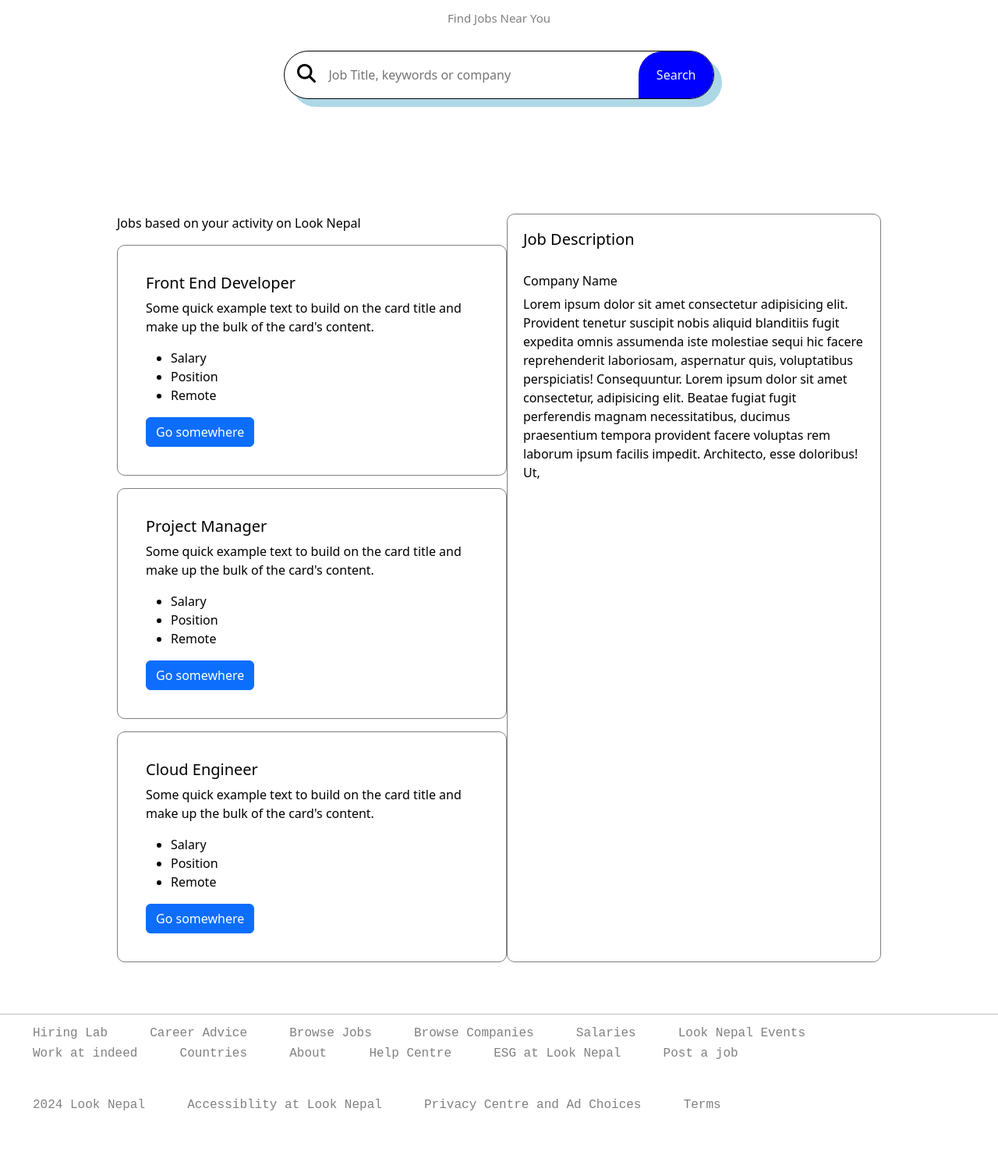
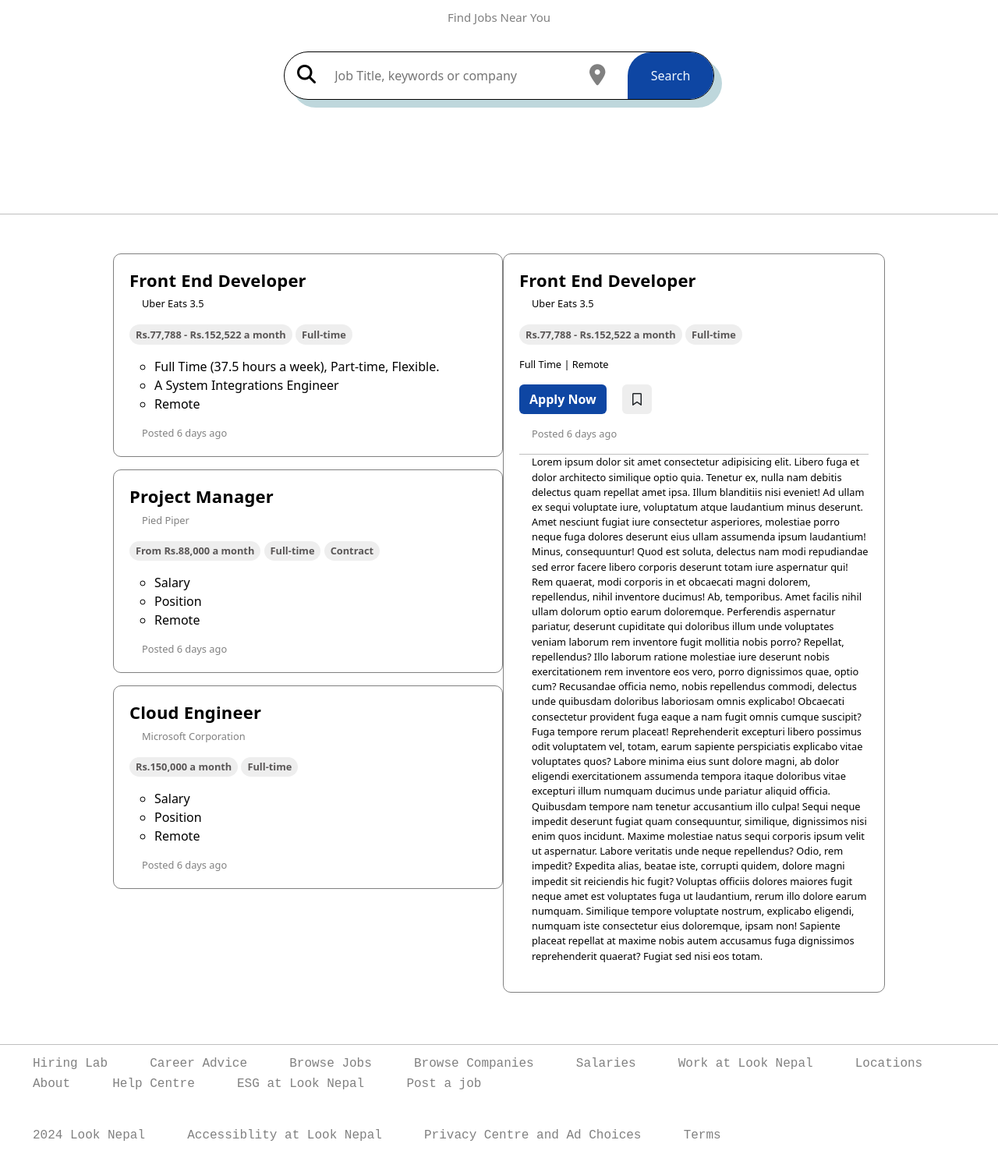
Before and after one commit to Bipin797/Look-Nepal-Main, a plain HTML site: page index.html in a window 1280 px wide. Shown: the part 375-1869 px from the top of the page at 78% size. Before the commit the page ends 1830 px from the top, so only its background shows below. Drawn offline with nearby package versions, Linux system fonts and the light colour scheme; a web font is replaced by a local one.

Commit message:
Add files via upload

```diff
--- a/index.html
+++ b/index.html
@@ -8,6 +8,10 @@
     <link rel="preconnect" href="https://fonts.gstatic.com" crossorigin />
     <link
       href="https://fonts.googleapis.com/css2?family=Montserrat:ital,wght@0,100..900;1,100..900&display=swap"
+      rel="stylesheet"
+    />
+    <link
+      href="https://fonts.googleapis.com/css2?family=Montserrat+Alternates:ital,wght@0,100;0,200;0,300;0,400;0,500;0,600;0,700;0,800;0,900;1,100;1,200;1,300;1,400;1,500;1,600;1,700;1,800;1,900&family=MuseoModerno:ital,wght@0,100..900;1,100..900&display=swap"
       rel="stylesheet"
     />
     <!-- Bootstrap -->
@@ -32,49 +36,6 @@
     ></script>
   </head>
   <body>
-    <!-- NAV BAR -->
-    <!-- <div class="nav"> -->
-    <!-- <nav class="navbar navbar-expand-lg bg-body-tertiary">
-      <div class="left-nav-section">
-        <div class="container-fluid">
-          <a class="navbar-brand" href="#">Jobs Nepal</a>
-          <button
-            class="navbar-toggler"
-            type="button"
-            data-bs-toggle="collapse"
-            data-bs-target="#navbarSupportedContent"
-            aria-controls="navbarSupportedContent"
-            aria-expanded="false"
-            aria-label="Toggle navigation"
-          >
-            <span class="navbar-toggler-icon"></span>
-          </button>
-          <div class="collapse navbar-collapse" id="navbarSupportedContent">
-            <ul class="navbar-nav me-auto mb-2 mb-lg-0">
-              <li class="nav-item">
-                <a class="nav-link active" aria-current="page" href="#">Home</a>
-              </li>
-              <li class="nav-item">
-                <a class="nav-link" href="#">Company Reviews</a>
-              </li>
-              <li class="nav-item">
-                <a class="nav-link" aria-current="page" href="#"
-                  >Search Salary</a
-                >
-              </li>
-            </ul>
-          </div>
-        </div>
-      </div>
-      <div class="right-nav-section">
-        <div>
-          <a href="">Sign In</a>
-        </div>
-        <div class="vrt-line"></div>
-        <div><a href="">Employers / Post Jobs</a></div>
-      </div>
-    </nav> -->
-    <!-- </div> -->
     <div class="nav-div">
       <nav class="navbar navbar-expand-lg bg-body-tertiary">
         <div class="container-fluid">
@@ -99,12 +60,12 @@
                 <a class="nav-link" href="#">Company Reviews</a>
               </li>
               <li class="nav-item">
-                <a class="nav-link" aria-current="page">Search Salary</a>
+                <a class="nav-link" href="#">Search Salary</a>
               </li>
             </ul>
             <div class="right-nav-section">
               <div>
-                <a href="" style="color: rgb(28, 28, 172); font-weight: 600"
+                <a href="/signIn.html" style="color: #0e46a3; font-weight: 600"
                   >Sign In</a
                 >
               </div>
@@ -119,12 +80,13 @@
     <!-- MIDDLE SECTION -->
     <div class="main">
       <div class="search-block">
-        <div class="jobs-nepal-div">
+        <div class="look-nepal-div">
           <p>Looking for a Job?</p>
         </div>
         <div class="find-jobs-div">
           <p class="find-jobs-para">Find Jobs Near You</p>
         </div>
+
         <!-- Search Box -->
         <div class="search-box">
           <div><i class="fa-solid fa-magnifying-glass search-icon"></i></div>
@@ -135,100 +97,157 @@
               class="border-0 shadow-none"
             />
           </div>
+          <div class="location-icon-div">
+            <!-- <p style="font-size: 0.7rem">Location</p> -->
+            <i class="fa-solid fa-location-dot location-icon"></i>
+          </div>
           <div class="search-button-div">
             <button type="button" class="search-button">Search</button>
           </div>
         </div>
 
-        <div
+        <!-- <div
           class="components-base-control__field caf-afe-fb-ba-aeecf-1t5ousf ej5x27r3"
-        ></div>
+        ></div> -->
       </div>
     </div>
+    <hr class="job-list-hr" />
 
     <!-- JOB LISTS -->
 
     <div class="job-lists">
       <div class="cards">
-        <p>Jobs based on your activity on Look Nepal</p>
+        <!-- <p>Jobs based on your activity on Look Nepal</p> -->
         <div class="card">
           <div class="card-body">
             <h5 class="card-title">Front End Developer</h5>
-            <p class="card-text">
-              Some quick example text to build on the card title and make up the
-              bulk of the card's content.
-            </p>
+            <p class="card-company">Uber Eats 3.5</p>
+            <div class="job-feature-box">
+              <p class="feature-salary">Rs.77,788 - Rs.152,522 a month</p>
+            </div>
+            <div class="job-feature-box">
+              <p class="feature-type">Full-time</p>
+            </div>
+            <ul>
+              <li>Full Time (37.5 hours a week), Part-time, Flexible.</li>
+              <li>A System Integrations Engineer</li>
+              <li>Remote</li>
+            </ul>
+            <p class="card-text">Posted 6 days ago</p>
+          </div>
+        </div>
+        <div class="card">
+          <div class="card-body">
+            <h5 class="card-title">Project Manager</h5>
+            <p class="card-text">Pied Piper</p>
+            <div class="job-feature-box">
+              <p class="feature-salary">From Rs.88,000 a month</p>
+            </div>
+            <div class="job-feature-box">
+              <p class="feature-type">Full-time</p>
+            </div>
+            <div class="job-feature-box">
+              <p class="feature-type">Contract</p>
+            </div>
             <ul>
               <li>Salary</li>
               <li>Position</li>
               <li>Remote</li>
             </ul>
-            <a href="#" class="btn btn-primary">Go somewhere</a>
+            <p class="card-text">Posted 6 days ago</p>
           </div>
         </div>
         <div class="card">
           <div class="card-body">
-            <h5 class="card-title">Project Manager</h5>
-            <p class="card-text">
-              Some quick example text to build on the card title and make up the
-              bulk of the card's content.
-            </p>
+            <h5 class="card-title">Cloud Engineer</h5>
+            <p class="card-text">Microsoft Corporation</p>
+            <div class="job-feature-box">
+              <p class="feature-salary">Rs.150,000 a month</p>
+            </div>
+            <div class="job-feature-box">
+              <p class="feature-type">Full-time</p>
+            </div>
             <ul>
               <li>Salary</li>
               <li>Position</li>
               <li>Remote</li>
             </ul>
-            <a href="#" class="btn btn-primary">Go somewhere</a>
-          </div>
-        </div>
-        <div class="card">
-          <div class="card-body">
-            <h5 class="card-title">Cloud Engineer</h5>
-            <p class="card-text">
-              Some quick example text to build on the card title and make up the
-              bulk of the card's content.
-            </p>
-            <ul>
-              <li>Salary</li>
-              <li>Position</li>
-              <li>Remote</li>
-            </ul>
-            <a href="#" class="btn btn-primary">Go somewhere</a>
+            <p class="card-text">Posted 6 days ago</p>
           </div>
         </div>
       </div>
       <div class="card job-description">
-        <h5>Job Description</h5>
-        <br />
-        <h6>Company Name</h6>
-        <p>
-          Lorem ipsum dolor sit amet consectetur adipisicing elit. Provident
-          tenetur suscipit nobis aliquid blanditiis fugit expedita omnis
-          assumenda iste molestiae sequi hic facere reprehenderit laboriosam,
-          aspernatur quis, voluptatibus perspiciatis! Consequuntur. Lorem ipsum
-          dolor sit amet consectetur, adipisicing elit. Beatae fugiat fugit
-          perferendis magnam necessitatibus, ducimus praesentium tempora
-          provident facere voluptas rem laborum ipsum facilis impedit.
-          Architecto, esse doloribus! Ut, <fugit class="lorem"></fugit>
-        </p>
+        <div class="card-body">
+          <h5 class="card-title">Front End Developer</h5>
+          <p class="card-company">Uber Eats 3.5</p>
+          <div class="job-feature-box">
+            <p class="feature-salary">Rs.77,788 - Rs.152,522 a month</p>
+          </div>
+          <div class="job-feature-box">
+            <p class="feature-type">Full-time</p>
+          </div>
+          <p style="margin: 1rem 0 0 0">Full Time | Remote</p>
+          <div class="btn apply-btn">Apply Now</div>
+          <div class="btn bookmark-btn">
+            <i class="fa-regular fa-bookmark"></i>
+          </div>
+          <p class="card-text">Posted 6 days ago</p>
+          <hr />
+          <p>
+            Lorem ipsum dolor sit amet consectetur adipisicing elit. Libero fuga
+            et dolor architecto similique optio quia. Tenetur ex, nulla nam
+            debitis delectus quam repellat amet ipsa. Illum blanditiis nisi
+            eveniet! Ad ullam ex sequi voluptate iure, voluptatum atque
+            laudantium minus deserunt. Amet nesciunt fugiat iure consectetur
+            asperiores, molestiae porro neque fuga dolores deserunt eius ullam
+            assumenda ipsum laudantium! Minus, consequuntur! Quod est soluta,
+            delectus nam modi repudiandae sed error facere libero corporis
+            deserunt totam iure aspernatur qui! Rem quaerat, modi corporis in et
+            obcaecati magni dolorem, repellendus, nihil inventore ducimus! Ab,
+            temporibus. Amet facilis nihil ullam dolorum optio earum doloremque.
+            Perferendis aspernatur pariatur, deserunt cupiditate qui doloribus
+            illum unde voluptates veniam laborum rem inventore fugit mollitia
+            nobis porro? Repellat, repellendus? Illo laborum ratione molestiae
+            iure deserunt nobis exercitationem rem inventore eos vero, porro
+            dignissimos quae, optio cum? Recusandae officia nemo, nobis
+            repellendus commodi, delectus unde quibusdam doloribus laboriosam
+            omnis explicabo! Obcaecati consectetur provident fuga eaque a nam
+            fugit omnis cumque suscipit? Fuga tempore rerum placeat!
+            Reprehenderit excepturi libero possimus odit voluptatem vel, totam,
+            earum sapiente perspiciatis explicabo vitae voluptates quos? Labore
+            minima eius sunt dolore magni, ab dolor eligendi exercitationem
+            assumenda tempora itaque doloribus vitae excepturi illum numquam
+            ducimus unde pariatur aliquid officia. Quibusdam tempore nam tenetur
+            accusantium illo culpa! Sequi neque impedit deserunt fugiat quam
+            consequuntur, similique, dignissimos nisi enim quos incidunt. Maxime
+            molestiae natus sequi corporis ipsum velit ut aspernatur. Labore
+            veritatis unde neque repellendus? Odio, rem impedit? Expedita alias,
+            beatae iste, corrupti quidem, dolore magni impedit sit reiciendis
+            hic fugit? Voluptas officiis dolores maiores fugit neque amet est
+            voluptates fuga ut laudantium, rerum illo dolore earum numquam.
+            Similique tempore voluptate nostrum, explicabo eligendi, numquam
+            iste consectetur eius doloremque, ipsam non! Sapiente placeat
+            repellat at maxime nobis autem accusamus fuga dignissimos
+            reprehenderit quaerat? Fugiat sed nisi eos totam.
+          </p>
+        </div>
       </div>
     </div>
     <hr />
     <div class="footer">
       <footer class="global-footer">
         <ul class="footer-top">
-          <li>Hiring Lab</li>
-          <li>Career Advice</li>
-          <li>Browse Jobs</li>
-          <li>Browse Companies</li>
-          <li>Salaries</li>
-          <li>Look Nepal Events</li>
-          <li>Work at indeed</li>
-          <li>Countries</li>
-          <li>About</li>
-          <li>Help Centre</li>
-          <li>ESG at Look Nepal</li>
-          <li>Post a job</li>
+          <li><a href="">Hiring Lab</a></li>
+          <li><a href="">Career Advice</a></li>
+          <li><a href="">Browse Jobs</a></li>
+          <li><a href="">Browse Companies</a></li>
+          <li><a href="">Salaries</a></li>
+          <li><a href="">Work at Look Nepal</a></li>
+          <li><a href="">Locations</a></li>
+          <li><a href="">About</a></li>
+          <li><a href="">Help Centre</a></li>
+          <li><a href="">ESG at Look Nepal</a></li>
+          <li><a href="">Post a job</a></li>
         </ul>
         <br />
         <ul class="footer-down">
--- a/style.css
+++ b/style.css
@@ -60,23 +60,20 @@ hr {
 
 /* Main Search */
 
-.jobs-nepal-div {
+.look-nepal-div {
   margin-bottom: 15px;
   display: inline-block;
-}
-
-.find-jobs-div {
-  margin-bottom: 15px;
 }
 
 .find-jobs-para {
   font-size: 15px;
   opacity: 50%;
+  margin-bottom: 2rem;
 }
 
 /* Search Box */
 
-.jobs-nepal-div p {
+.look-nepal-div p {
   font-weight: bold;
   /* letter-spacing: 10px; */
   font-size: 80px;
@@ -118,7 +115,7 @@ hr {
   flex-direction: row;
   justify-content: space-between;
   background-color: white;
-  box-shadow: 10px 10px lightblue;
+  box-shadow: 10px 10px #bed7dc;
 }
 
 .search-icon {
@@ -130,20 +127,21 @@ hr {
   height: 60px;
   border: none;
   border-radius: 2rem;
-  width: 400px;
+  width: 300px;
   outline-width: 0;
-  margin-left: 0.9rem;
+  margin-left: 0.6rem;
 }
 
 .search-button-div {
   height: 60px;
-  width: 120px;
-  position: relative;
-  background-color: blue;
+  width: 110px;
+  /* position: relative; */
+  background-color: #0e46a3;
   border-radius: 2rem 2rem 2rem 0;
   display: flex;
   align-items: center;
   justify-content: center;
+  margin-left: 1rem;
 }
 
 .search-button-div:hover {
@@ -170,10 +168,30 @@ h1 {
   width: fit-content;
 }
 
+.location-icon-div {
+  display: flex;
+  justify-content: center;
+}
+
+.location-icon {
+  margin: 1rem 0 0 1rem;
+  font-size: 1.7rem;
+  color: grey;
+}
+
+.location-icon:hover {
+  color: black;
+  /* font-size: 1.rem; */
+}
+
 /* JOB LISTS */
 
+.job-list-hr {
+  margin-bottom: 50px;
+}
+
 .job-lists {
-  padding: 0 150px 0 150px;
+  padding: 0 145px;
   display: flex;
   flex-direction: row;
   /* justify-content: center; */
@@ -182,12 +200,63 @@ h1 {
   /* overflow: hidden; */
 }
 
+.job-lists p {
+  font-size: 0.8rem;
+  margin-left: 1rem;
+}
+
 .card {
   width: 500px;
   border: 0.5px solid grey;
   border-radius: 10px;
   padding: 20px;
   margin-bottom: 1rem;
+}
+
+.card:hover {
+  box-shadow:
+  /* inset 0 -3em 3em, */
+  /* 0 0 0 2px white, */ 0.1em 0.2em 0.5em
+    #bed7dc;
+}
+
+.card-body {
+  padding: 0;
+}
+
+.card-body li {
+  list-style-type: circle;
+}
+
+.card-body ul {
+  margin-top: 1rem;
+}
+
+.card-title {
+  /* font-family: "Montserrat Alternates", sans-serif; */
+  font-size: 22px;
+  font-weight: bold;
+  letter-spacing: 0.2px;
+}
+
+.card-text {
+  color: grey;
+}
+
+.job-feature-box {
+  /* height: 1.5rem;
+  width: 100px; */
+  /* border: 1px solid black; */
+  display: inline-block;
+  border-radius: 1rem;
+  background-color: #eeeeee;
+  padding: 0.2rem 0.5rem;
+}
+
+.job-feature-box p {
+  font-weight: bold;
+  color: rgb(89, 86, 86);
+  margin: 0;
 }
 
 .job-description {
@@ -201,6 +270,23 @@ h1 {
   /* display: block; */
 }
 
+.apply-btn {
+  background-color: #0e46a3;
+  font-weight: bold;
+  color: white;
+}
+
+.bookmark-btn {
+  margin: 1rem;
+  background-color: grey;
+  background-color: #eeeeee;
+}
+
+/* CHANGE SELECTION EFFECT ON BOOKMARK BUTTON TO CHANGE ITS COLOR */
+.bookmark-btn:hover {
+  color: #0e46a3;
+}
+
 .footer {
   height: 150px;
   width: 100%;
@@ -212,6 +298,10 @@ footer {
 
 .footer-top {
   list-style: none;
+}
+
+.footer-top li a {
+  color: grey;
 }
 
 .global-footer {
@@ -228,3 +318,103 @@ footer {
 .footer li:hover {
   text-decoration: underline;
 }
+
+/* SIGN IN PAGE */
+
+.sign-in-main {
+  display: flex;
+  flex-direction: column;
+  align-items: center;
+  padding: 2rem;
+}
+
+.sign-in-main div h1 {
+  margin: 3rem 0;
+}
+
+.sign-in-form {
+  height: 520px;
+  width: 500px;
+  border: 0.5px solid grey;
+  border-radius: 8px;
+  padding: 24px;
+  /* display: flex;
+  flex-direction: column; */
+}
+
+.sign-in-form h5 {
+  font-weight: bold;
+}
+
+.sign-in-btns {
+  display: flex;
+  justify-content: center;
+}
+
+.sign-in-div {
+  height: 45px;
+  width: 450px;
+  display: flex;
+  flex-direction: row;
+  justify-content: center;
+  /* align-items: center; */
+  /* padding: 2px; */
+  border: 0.5px solid grey;
+  border-radius: 5px;
+  margin-bottom: 1rem;
+}
+
+/* .sign-in-div p {
+  font-family: "Montserrat", sans-serif;
+  font-weight: bold;
+} */
+
+.sign-in-google {
+  width: 100%;
+  background-color: white;
+  border: 0.5px solid grey;
+  border-radius: 5px;
+  text-align: center;
+  display: flex;
+  justify-content: center;
+  align-items: center;
+}
+
+.google-icon {
+  font-size: 1.5rem;
+  align-self: flex-start;
+}
+
+.continue-text {
+  width: 90%;
+}
+
+.sign-in-fb {
+  width: 100%;
+  background-color: white;
+  border: 0.5px solid grey;
+  border-radius: 5px;
+  text-align: center;
+  display: flex;
+  justify-content: center;
+  align-items: center;
+}
+
+.facebook-icon {
+  font-size: 1.5rem;
+  align-self: flex-start;
+}
+
+.email-address-input {
+  width: 100%;
+  border: 0.5px solid grey;
+  border-radius: 5px;
+}
+
+.continue-btn {
+  width: 100%;
+  background-color: #0e46a3;
+  border: 0.5px solid grey;
+  border-radius: 5px;
+  color: white;
+}
```
Also changed, not shown: signIn.html (+8 -5 lines).
